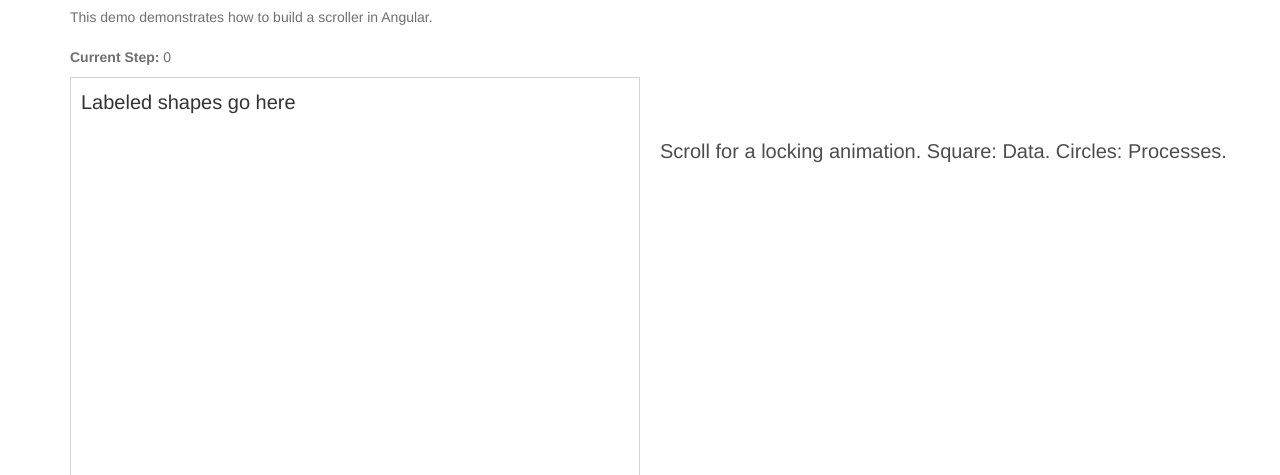
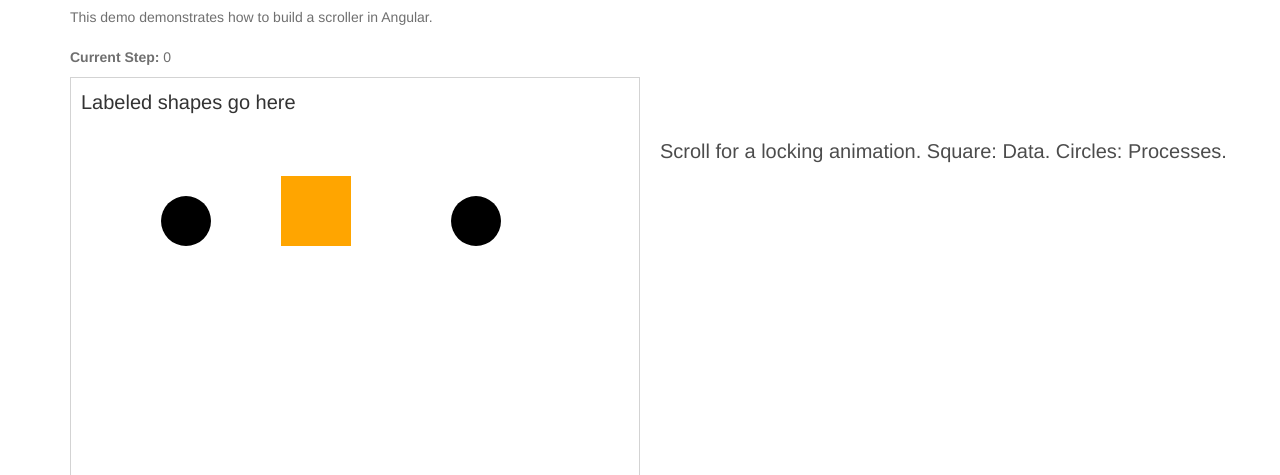
Before and after one commit to omar2112/animationScroller, a plain HTML site: page index.html in a window 1280 px wide. Shown: the part 63-538 px from the top of the page. Drawn offline with nearby package versions, Linux system fonts and the light colour scheme.

Commit message:
needs tweaks but basically working

```diff
--- a/css/main.css
+++ b/css/main.css
@@ -42,3 +42,21 @@ p {
 .scroller .selected {
   opacity:1;
 }
+
+.squareDiv {
+    position: relative;
+    height: 70px;
+    width: 70px;
+    background: orange;
+    left: 100px;
+}
+
+.task1Div, .task2Div {
+    position: relative;
+    width: 50px;
+    height: 50px;
+    -webkit-border-radius: 25px;
+    -moz-border-radius: 25px;
+    border-radius: 25px;
+    background: black;
+}
--- a/index.html
+++ b/index.html
@@ -18,9 +18,11 @@
   <!-- your script file -->
   <script src="js/ParagraphChart.js"></script>
   <script src="js/app.js"></script>
+  <script src="js/animation.js"></script>
 </head>
 
 <body>
+
     <div class="container" ng-app="myApp" id="app" ng-controller="MainController">
       <h1>Module 15 Demo 2</h1>
       <p>This demo demonstrates how to build a scroller in Angular. </p>
@@ -33,14 +35,16 @@
           <!-- Use ng-repeat to have a section of text for each element in your sectionText data
               Calculate the height of the last element as the height of the scroller directive
           -->
+
           <div ng-repeat="section in sectionText" ng-style="$last == true && {'height':'calc(100vh - ' + sectionHeight + 'px)'} || {'height':sectionHeight + 'px'}">
 
             <!-- Paragraph for each section of text, with class 'selected' if $index is current step -->
             <p ng-class="{selected: $index == step}" ng-bind=section.text></p>
-	    <div id="squareDiv"></div>
+	    <div class="squareDiv"></div>
+	    <div class="task1Div"></div>
+	    <div class="task2Div"></div>
+          </div>
 
-
-          </div>
         </scroll>
 
         <!-- Paragraph-chart directive with class story for positioning -->
--- /dev/null
+++ b/js/animation.js
@@ -0,0 +1,105 @@
+$(document).ready(function() {
+    squareDiv = document.getElementsByClassName("squareDiv");
+    task1Div = document.getElementsByClassName("task1Div");
+    task2Div = document.getElementsByClassName("task2Div");
+
+    // step0
+    squareDiv[0].style.top = 50 + "px";
+    squareDiv[0].style.left = 200 + "px";
+    task1Div[0].style.left = 80 + "px";
+    task1Div[0].style.top = 0 + "px";
+    task2Div[0].style.left = 370 + "px";
+    task2Div[0].style.top = -50 + "px";
+
+    // step1
+    squareDiv[1].style.top = 50 + "px";
+    squareDiv[1].style.left = 200 + "px";
+    task1Div[1].style.left = 80 + "px";
+    task1Div[1].style.top = 0 + "px";
+    task2Div[1].style.left = 370 + "px";
+    task2Div[1].style.top = -50 + "px";
+
+    // step2
+    squareDiv[2].style.top = 50 + "px";
+    squareDiv[2].style.left = 200 + "px";
+    task1Div[2].style.left = 80 + "px";
+    task1Div[2].style.top = 0 + "px";
+    task2Div[2].style.left = 370 + "px";
+    task2Div[2].style.top = -50 + "px";
+
+    // step2
+    /*
+    task1Div[1].style.left = 100 + "px";
+    task1Div[1].style.top = 0 + "px";
+    task2Div[1].style.left = 400 + "px";
+    task2Div[1].style.top = -100 + "px";
+    */
+    lockAnim();
+    lockAnim2();
+
+    function lockAnim() {
+	if (parseInt(task1Div[1].style.left) < 200)
+            task1Div[1].style.left = parseInt(task1Div[1].style.left) + 1 + 'px';
+        if (parseInt(task2Div[1].style.left) > 250) {
+	    task2Div[1].style.left = parseInt(task2Div[1].style.left) - 1 + 'px';
+	    setTimeout(lockAnim, 20);
+	} else {
+	    clearTimeout(lockAnim);
+	    setTimeout(reset, 700);
+	    setTimeout(lockAnim, 1100);
+	    //setTImeout(lockAnim, 20);
+	    //setTimeout(lockAnim, 20);
+	}
+    }
+
+    function lockAnim2() {
+	if (parseInt(task1Div[2].style.left) < 160) {
+            task1Div[2].style.left = parseInt(task1Div[2].style.left) + 1 + 'px';
+	    task2Div[2].style.left = parseInt(task2Div[2].style.left) - 1 + 'px';
+	    setTimeout(lockAnim2, 20);
+	} else {
+	    clearTimeout(lockAnim2);
+	    setTimeout(lockAnim3, 2000);
+	}
+    }
+
+    function lockAnim3() {
+	task1Div[2].style.visibility = "hidden";
+	task2Div[2].style.left = parseInt(task2Div[2].style.left) - 1 + 'px';
+
+	if (parseInt(task2Div[2].style.left) > 250) {
+	    setTimeout(lockAnim3, 20);
+	} else {
+	    clearTimeout(lockAnim3);
+	    setTimeout(hideTask2, 1000);
+	    setTimeout(resetLastAnim, 1500);
+	    setTimeout(lockAnim2, 1600);
+	}
+    }
+
+    function reset() {
+	//task1.style.visibility = "visible";
+	//task2.style.visibility = "visible";
+	task1Div[1].style.left = 80 + "px";
+	task2Div[1].style.left = 370 + "px";
+	/*
+	task1Div[2].style.left = 80 + "px";
+	task1Div[2].style.top = 0 + "px";
+	task2Div[2].style.left = 370 + "px";
+	task2Div[2].style.top = -50 + "px";
+	*/
+    }
+    function hideTask2() {
+	task2Div[2].style.visibility = "hidden";
+    }
+
+    function resetLastAnim() {
+	task1Div[2].style.visibility = "visible";
+	task2Div[2].style.visibility = "visible";
+	task1Div[2].style.left = 80 + "px";
+	task2Div[2].style.left = 370 + "px";
+
+    }
+
+
+})
--- a/js/main.js
+++ b/js/main.js
@@ -2,6 +2,10 @@
 
 // After page load
 $(function() {
+    squareDiv = document.getElementById("squareDiv");
+    console.log(squareDiv);
+    squareDiv.style.top = 0 + "px";
+    squareDiv.style.left = 0 + "px";
   // Data to visualize (shoe sizes along the horizontal)
   var data = [
     {text:'Paragraph 1'},
```
Also changed, not shown: js/app.js (line endings or trailing spaces), 1 other file.
